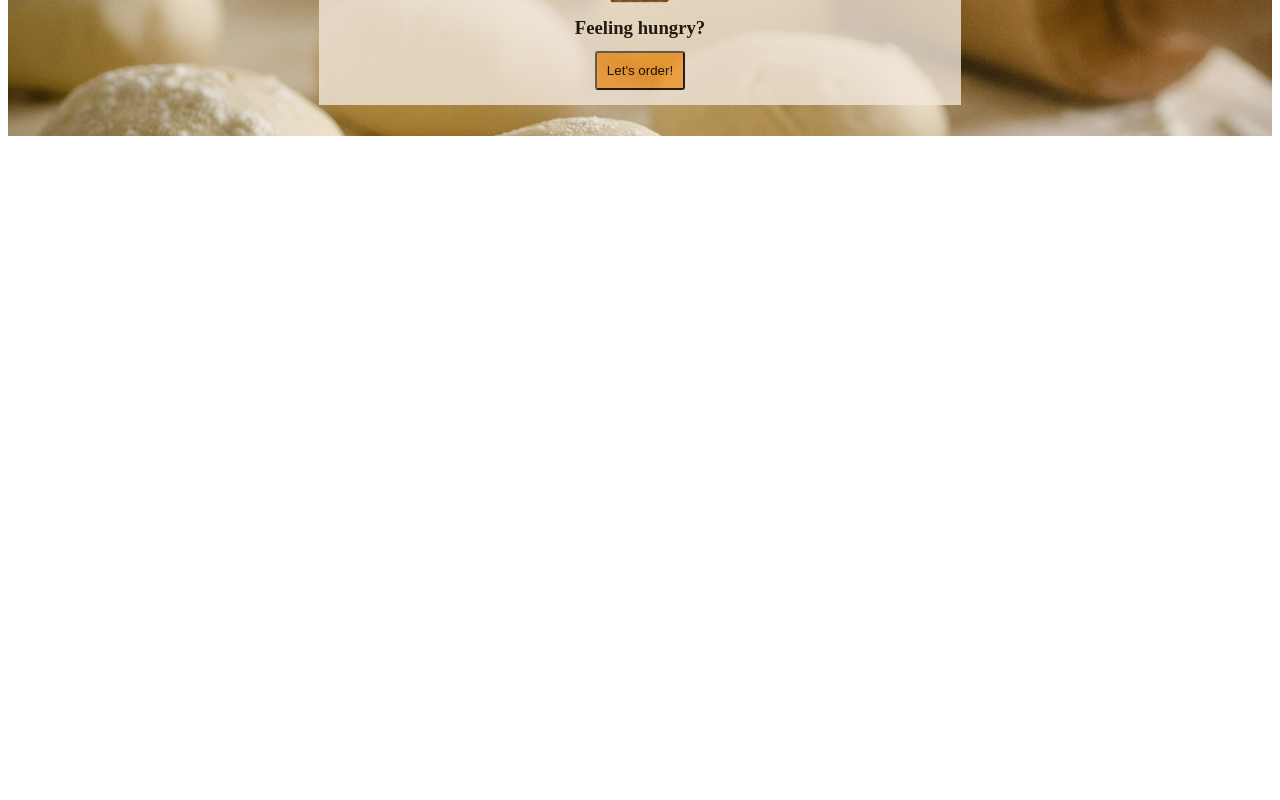
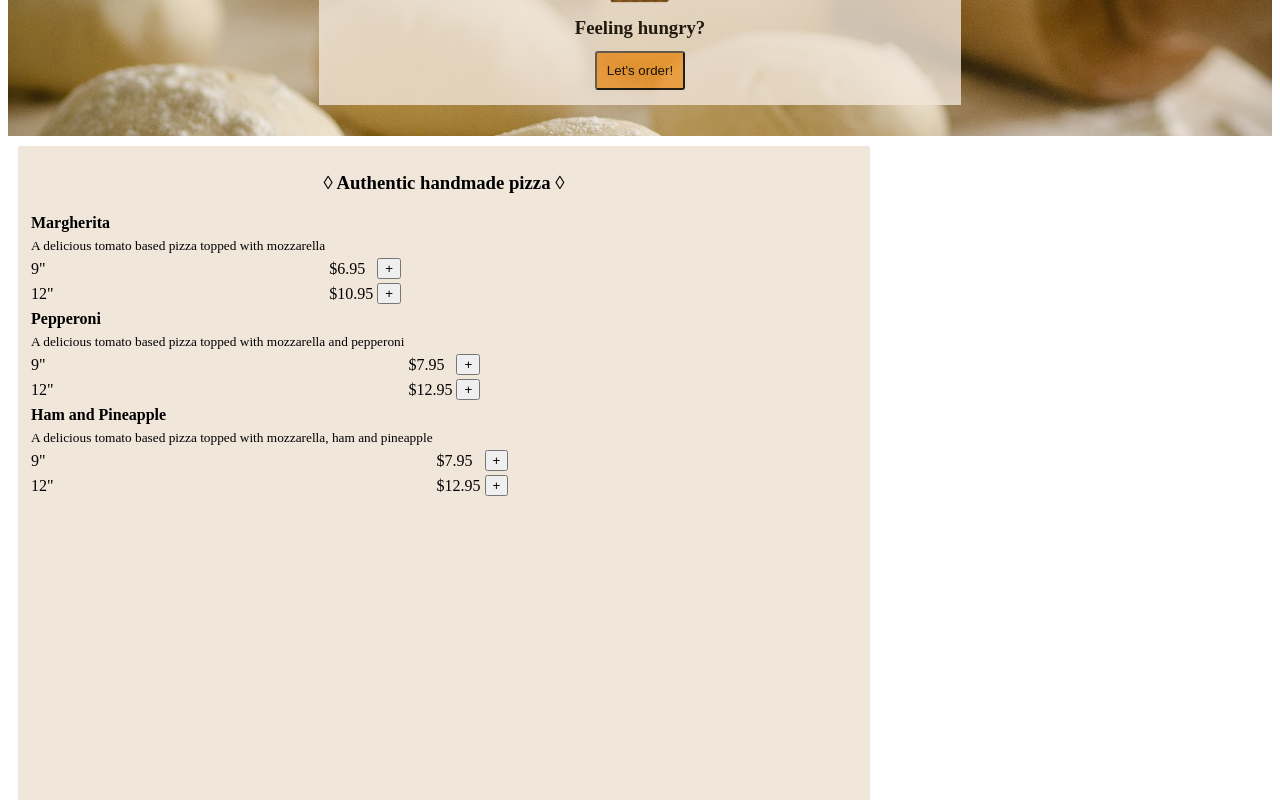
Before and after one commit to A-Lawrence-Reynolds/vue-pizza, a Vue app: page / in a window 1280 px wide. Shown: the part 560-1360 px from the top of the page. Before the commit the page ends 800 px from the top, so only its background shows below. Built offline with nearby package versions, Linux system fonts and the light colour scheme.

Commit message:
added pizza data temp untill fire base is set up

```diff
--- a/src/App.vue
+++ b/src/App.vue
@@ -2,21 +2,20 @@
   <div id="app">
   <app-header/>
   <Home/>
+  <Menu/>
   </div>
 </template>
 
 <script>
 import Header from './components/Header'
 import Home from './components/Home'
+import Menu from './components/Menu'
 export default {
   name: 'App',
   components: {
+  Menu,
   Home,
   appHeader: Header
   }
 }
 </script>
-
-<style>
-
-</style>
--- /dev/null
+++ b/src/components/Menu.vue
@@ -0,0 +1,128 @@
+<template>
+  <div class="menu_wrapper">
+    <!--menu -->
+    <div class="menu">
+      <h3>
+        ◊ Authentic handmade pizza ◊
+      </h3>
+      <table
+        v-for="item in getMenuItems"
+        :key="item.name"
+      >
+        <tbody>
+            <!-- name and description -->
+          <tr>
+            <td>
+              <strong>
+                {{item.name}}
+              </strong>
+            </td>
+          </tr>
+          <tr>
+            <td>
+              <small>
+                {{item.description}}
+              </small>
+            </td>
+          </tr>
+          <!-- price and size  -->
+          <tr v-for="(option , index) in item.options" :key="index">
+            <td>{{option.size}}"</td>
+            <td>${{option.price}}</td>
+            <td>
+              <button
+                type="button"
+                class='btn_green'
+              >+</button>
+            </td>
+          </tr>
+
+        </tbody>
+      </table>
+    </div>
+  </div>
+</template>
+
+<script>
+export default {
+  data() {
+    return {
+      getMenuItems: {
+        1: {
+          name: "Margherita",
+          description: "A delicious tomato based pizza topped with mozzarella",
+          options: [
+            {
+              size: 9,
+              price: 6.95
+            },
+            {
+              size: 12,
+              price: 10.95
+            }
+          ]
+        },
+        2: {
+          name: "Pepperoni",
+          description:
+            "A delicious tomato based pizza topped with mozzarella and pepperoni",
+          options: [
+            {
+              size: 9,
+              price: 7.95
+            },
+            {
+              size: 12,
+              price: 12.95
+            }
+          ]
+        },
+        3: {
+          name: "Ham and Pineapple",
+          description:
+            "A delicious tomato based pizza topped with mozzarella, ham and pineapple",
+          options: [
+            {
+              size: 9,
+              price: 7.95
+            },
+            {
+              size: 12,
+              price: 12.95
+            }
+          ]
+        }
+      }
+    };
+  }
+};
+</script>
+
+
+
+
+<style scoped>
+h3 {
+  text-align: center;
+}
+.menu_wrapper {
+  display: flex;
+  flex-direction: column;
+}
+.menu {
+  background: #f1e6da;
+  border-radius: 3px;
+  height: 100vh;
+  padding: 10px;
+  margin: 10px;
+}
+@media screen and (min-width: 900px) {
+  .menu_wrapper {
+    flex-direction: row;
+    justify-content: space-between;
+  }
+  .menu {
+    width: 65vw;
+  }
+}
+</style>
```
